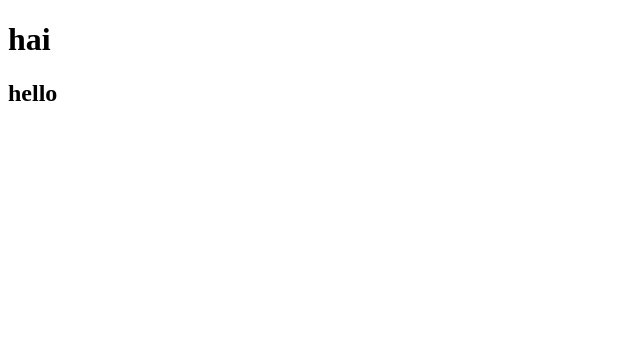
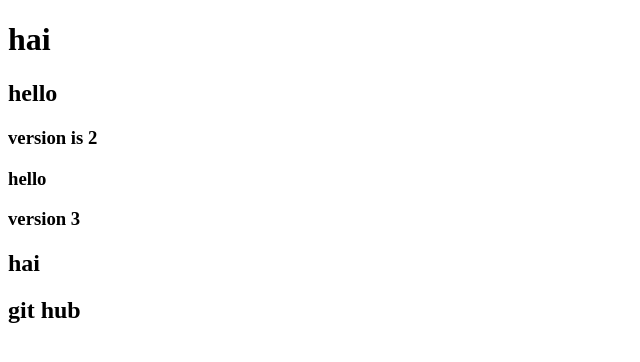
Before and after one commit to Shaikchinajansaida/jansaida, a plain HTML site: page jan.html in a window 1280 px wide. Shown: the whole page, without its empty margins (0-640 px from the left). Drawn offline with Linux system fonts and the light colour scheme.

Commit message:
version2

```diff
--- a/jan.html
+++ b/jan.html
@@ -8,5 +8,10 @@
 <body>
     <h1>hai</h1>
     <h2>hello</h2>
+    <h3>version is 2</h3>
+    <h3>hello</h3>
+    <h3>version 3</h3>
+    <h2>hai</h2>
+    <h2>git hub</h2>
 </body>
 </html>
```
